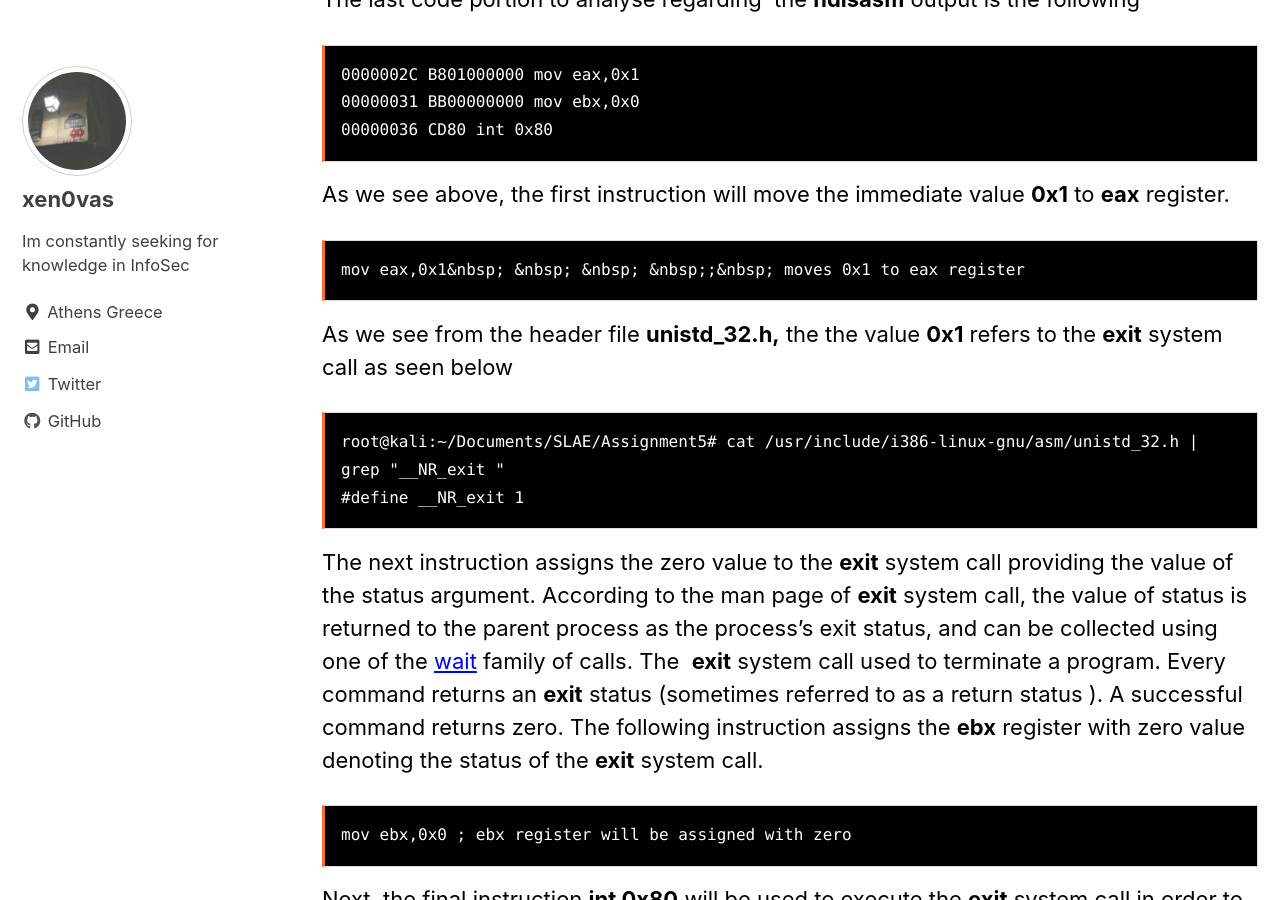
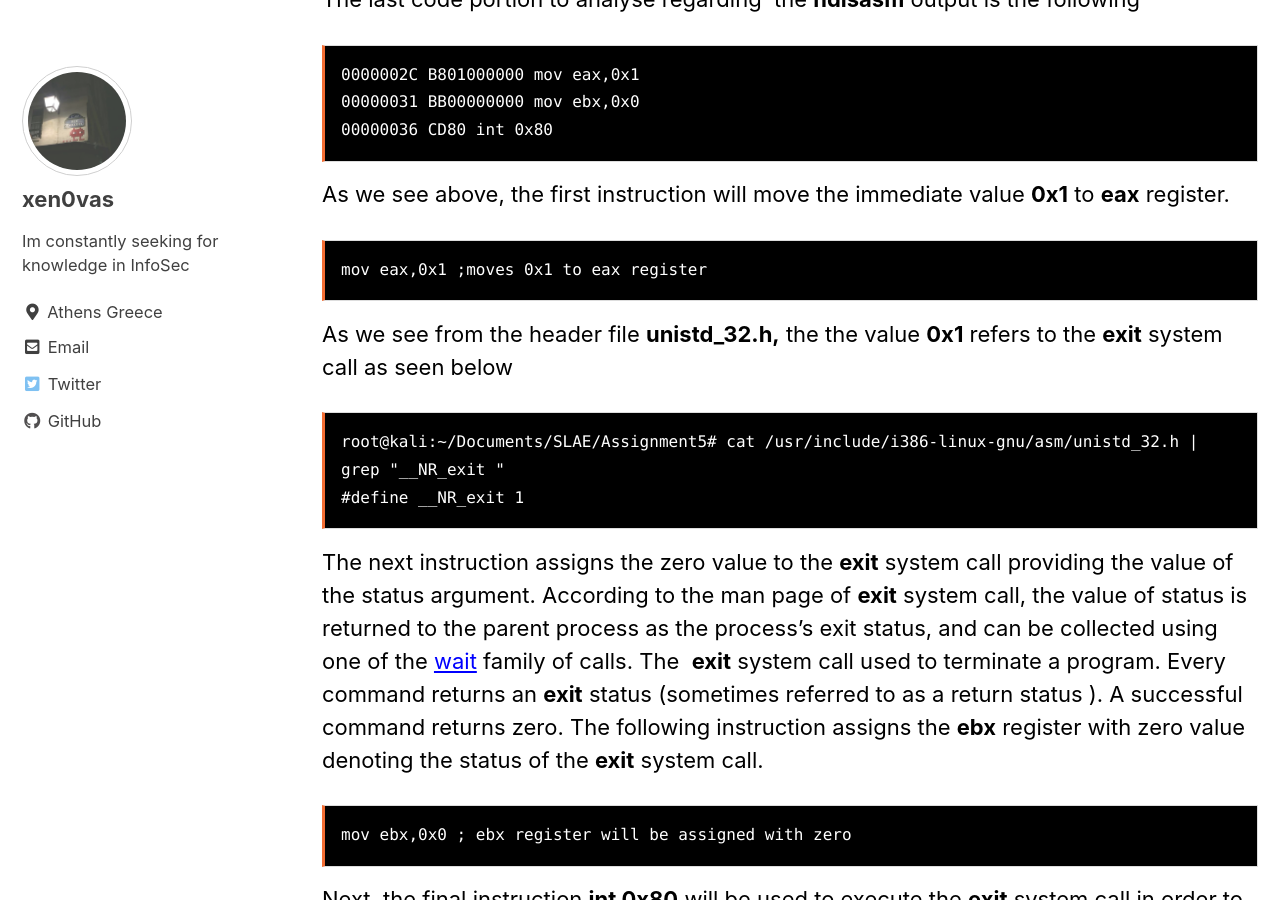
Before and after one commit to xen0vas/xen0vas.github.io, a Jekyll site: the page built from _posts/2020-08-19-SLAE32-assignment-#5-analyze-shellcode.md, in a window 1280 px wide and 900 px high, scrolled down 55853 px. Built offline with Jekyll 4.4.1, drawn with Linux system fonts in a browser that asks for light colours; cached includes are drawn as plain includes; some of the changed lines change nothing that is shown.

Commit message:
SLAE32 - Assignment #5

````diff
--- a/_posts/2020-08-19-SLAE32-assignment-#5-analyze-shellcode.md
+++ b/_posts/2020-08-19-SLAE32-assignment-#5-analyze-shellcode.md
@@ -954,7 +954,7 @@ The last code portion to analyse regarding&nbsp; the **ndisasm** output is the f
 As we see above, the first instruction will move the immediate value **0x1** to **eax** register.
 
 ```
-mov eax,0x1&nbsp; &nbsp; &nbsp; &nbsp;;&nbsp; moves 0x1 to eax register
+mov eax,0x1 ;moves 0x1 to eax register
 ```
 
 As we see from the header file **unistd\_32.h,** the the value **0x1** refers to the **exit** system call as seen below&nbsp;
````
